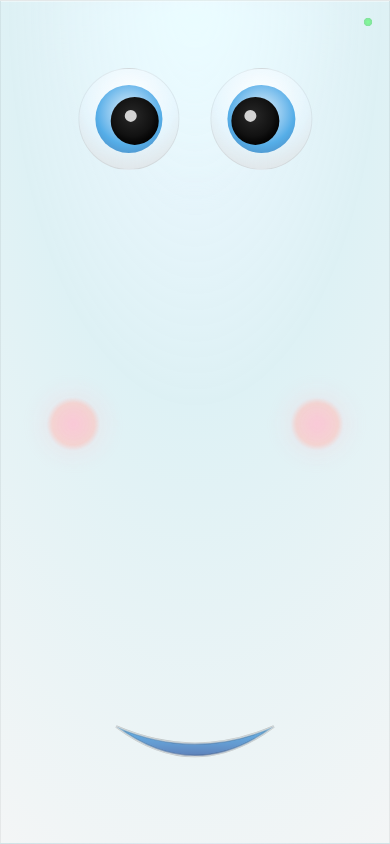
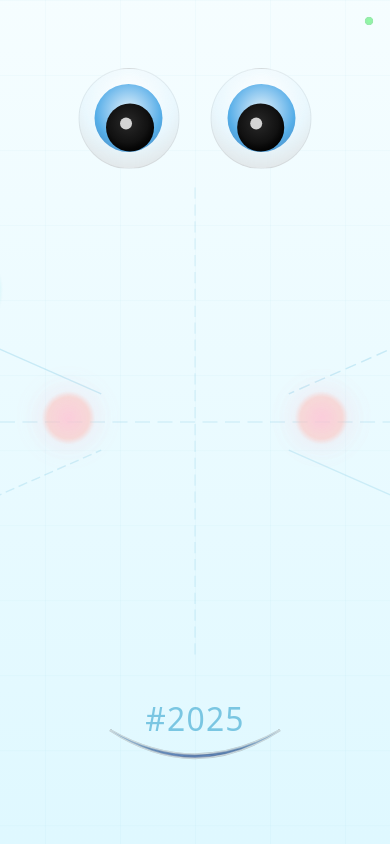
Before and after one commit to UtkarshTheDev/orbit, a React (Vite) app in the folder apps/tablet/: page / in a window 390 px wide. Built offline with nearby package versions, Linux system fonts and the light colour scheme.

Commit message:
♻️ refactor(tablet): make background transparent and move to separate component
- Allows custom background rendering without overriding component styles.

```diff
--- a/apps/tablet/src/App.tsx
+++ b/apps/tablet/src/App.tsx
@@ -1,6 +1,7 @@
 import { useState } from "react";
 import OrbitGreeting from "@/components/GreetingAnimation";
 import RobotFace from "@/components/RobotFace";
+import Background from "@/components/Background";
 
 export default function Home() {
   const [isDisappearing, setIsDisappearing] = useState(false);
@@ -23,7 +24,8 @@
       role="button"
       tabIndex={0}
     >
-      <div className="relative z-10 h-full w-full">
+      <Background />
+      <div className="relative z-20 h-full w-full">
         {!showGreeting && <RobotFace isDisappearing={isDisappearing} />}
         {showGreeting && <OrbitGreeting />}
       </div>
--- a/apps/tablet/src/components/GreetingAnimation.tsx
+++ b/apps/tablet/src/components/GreetingAnimation.tsx
@@ -59,18 +59,9 @@
   }, [stage, lineIndex, charIndex]);
 
   return (
-    <div className="relative min-h-screen w-full overflow-hidden bg-white">
-      {/* Subtle geometric pattern background */}
-      <div className="absolute inset-0 opacity-[0.03]">
-        <div className="absolute inset-0 bg-[linear-gradient(to_right,#3b82f6_1px,transparent_1px),linear-gradient(to_bottom,#3b82f6_1px,transparent_1px)] bg-[size:80px_80px]" />
-      </div>
-
-      {/* Subtle gradient orbs */}
-      <div className="absolute top-20 right-20 h-[500px] w-[500px] rounded-full bg-blue-100/40 blur-3xl" />
-      <div className="absolute bottom-20 left-20 h-[600px] w-[600px] rounded-full bg-cyan-50/60 blur-3xl" />
-
+    <div className="relative min-h-screen w-full overflow-hidden bg-transparent">
       {/* Main content */}
-      <div className="relative z-10 flex min-h-screen items-center justify-center px-4">
+      <div className="relative z-10 flex min-h-screen items-center justify-center px-4 bg-transparent">
         <AnimatePresence mode="wait">
           {stage === "detecting" && (
             <motion.div
--- a/apps/tablet/src/components/RobotFace.tsx
+++ b/apps/tablet/src/components/RobotFace.tsx
@@ -275,35 +275,19 @@
   }, [animationPhase, onAnimationComplete]);
 
   return (
-    <div className="flex h-screen w-screen items-center justify-center">
+    <div className="flex h-screen w-screen items-center justify-center bg-transparent">
       <motion.div
         animate={{
           opacity: animationPhase === "fading" ? 0 : 1,
           scale: animationPhase === "fading" ? 0.85 : 1,
         }}
-        className="relative isolate h-full w-full rounded-none p-0"
+        className="relative isolate h-full w-full rounded-none p-0 bg-transparent"
         ref={faceRef}
-        style={{
-          background:
-            "radial-gradient(120% 120% at 50% 0%, oklch(0.97 0.02 240 / 0.8), oklch(0.92 0.03 210 / 0.7) 40%, oklch(0.96 0 0 / 0.7) 100%)",
-          boxShadow:
-            "inset 0 1px 0 0 oklch(1 0 0 / 0.4), 0 20px 44px oklch(0 0 0 / 0.12)",
-          border: "1px solid oklch(0 0 0 / 0.06)",
-        }}
         transition={{
           duration: 1.2,
           ease: [0.4, 0, 0.2, 1],
         }}
       >
-        {/* Subtle top glow */}
-        <div
-          className="-z-10 pointer-events-none absolute inset-0 rounded-none"
-          style={{
-            background:
-              "radial-gradient(60% 35% at 50% 0%, oklch(0.99 0.03 230 / 0.65), transparent 70%)",
-            filter: "blur(8px)",
-          }}
-        />
 
         {/* Eyes Row */}
         <motion.div
--- a/apps/tablet/src/index.css
+++ b/apps/tablet/src/index.css
@@ -127,6 +127,9 @@
 		@apply border-border outline-ring/50;
 	}
 	body {
-		@apply bg-background text-foreground font-inter;
+		@apply bg-transparent text-foreground font-inter;
+	}
+	#root {
+		@apply bg-transparent;
 	}
 }
```
